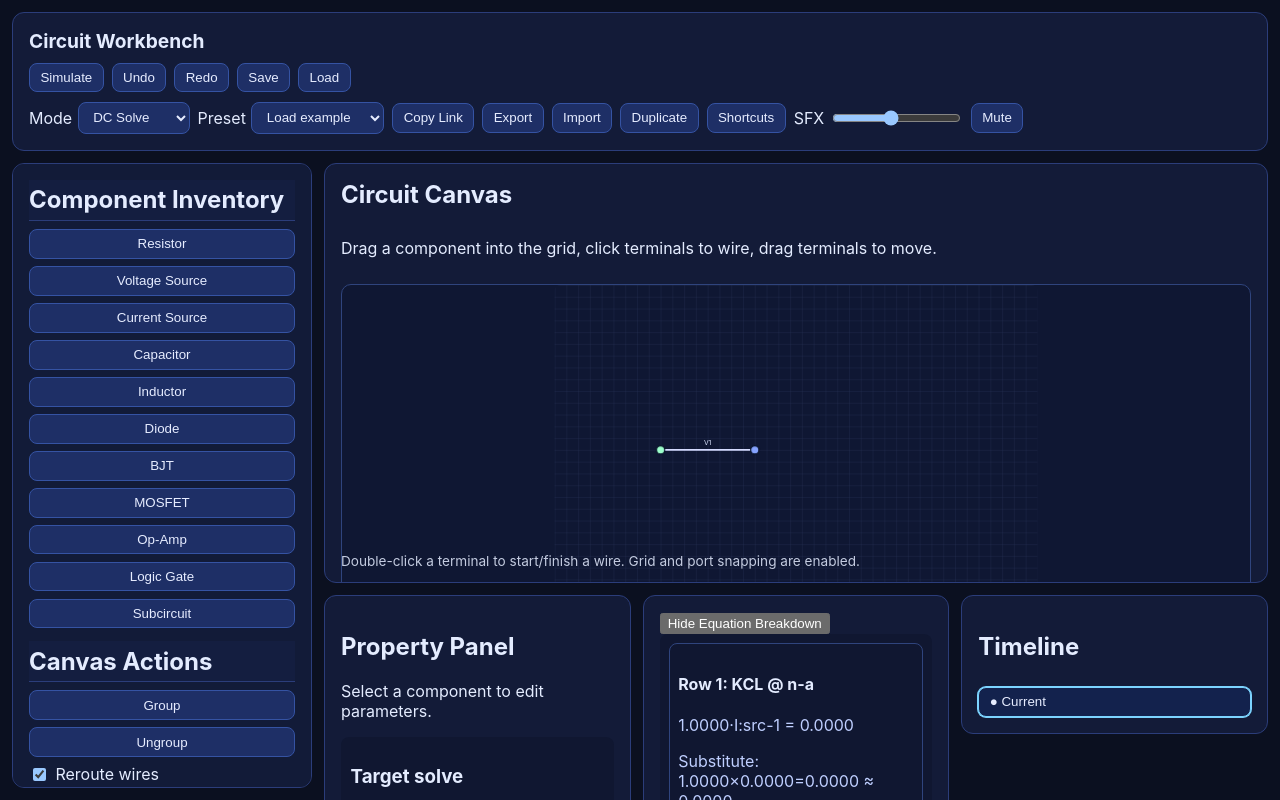
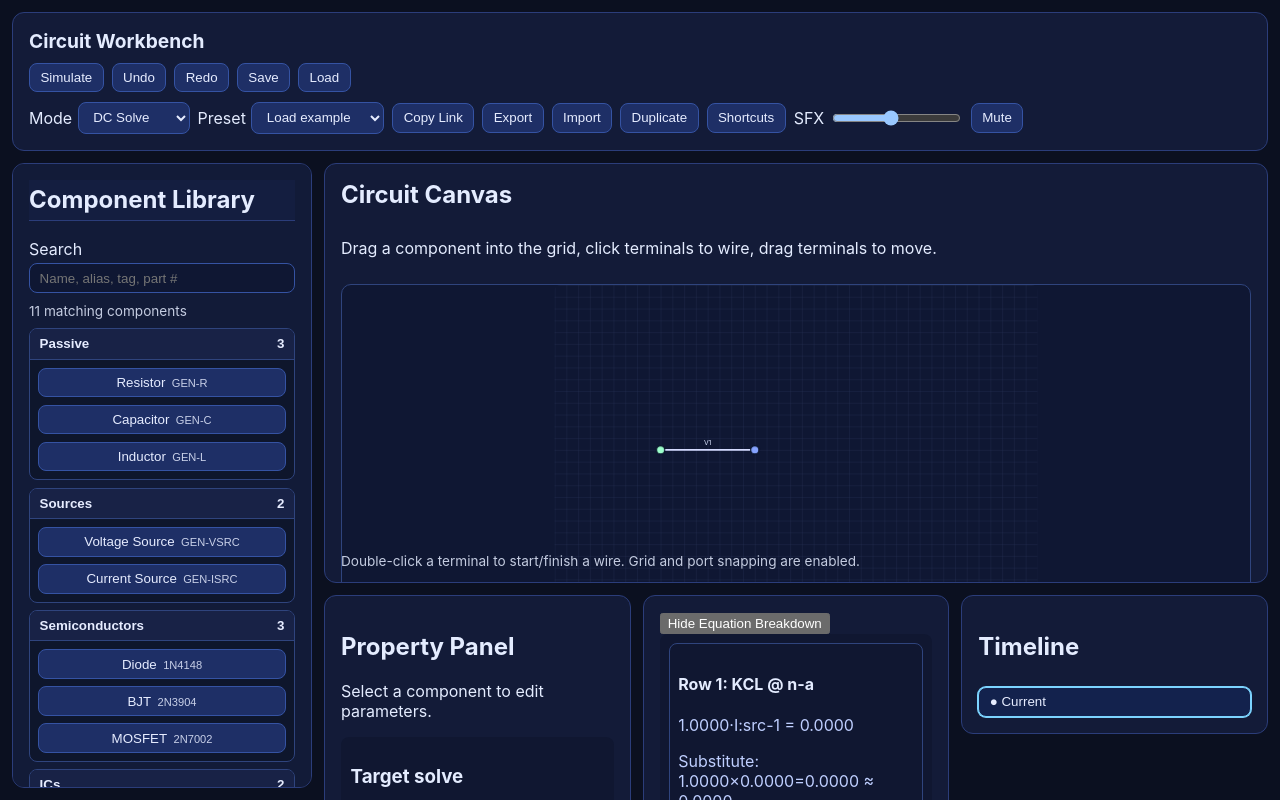
Before and after one commit to TheRealBasic/improved-succotash, a React (Vite) app: page / in a window 1280 px wide. Built offline with nearby package versions, Linux system fonts and the light colour scheme.

Commit message:
Add grouped component library sidebar with search and persistence

```diff
--- /dev/null
+++ b/src/components/ComponentLibrarySidebar.tsx
@@ -0,0 +1,119 @@
+import { useEffect, useMemo, useState } from 'react';
+import { COMPONENT_CATALOG } from './componentCatalog';
+
+type ComponentLibrarySidebarProps = {
+  shortcutLabel: (shortcutId: string) => string;
+};
+
+const STORAGE_KEY = 'circuit-workbench-component-library-state-v1';
+
+const normalize = (value: string): string => value.trim().toLowerCase();
+
+const matchesQuery = (query: string, terms: string[]): boolean => {
+  if (!query) {
+    return true;
+  }
+
+  return query
+    .split(/\s+/)
+    .filter(Boolean)
+    .every((token) => terms.some((term) => term.includes(token)));
+};
+
+export const ComponentLibrarySidebar = ({ shortcutLabel }: ComponentLibrarySidebarProps) => {
+  const [query, setQuery] = useState('');
+  const [expandedByCategory, setExpandedByCategory] = useState<Record<string, boolean>>(() =>
+    Object.fromEntries(COMPONENT_CATALOG.map((category) => [category.id, true]))
+  );
+
+  useEffect(() => {
+    const raw = window.localStorage.getItem(STORAGE_KEY);
+    if (!raw) {
+      return;
+    }
+
+    try {
+      const parsed = JSON.parse(raw) as Record<string, boolean>;
+      setExpandedByCategory((current) => ({ ...current, ...parsed }));
+    } catch {
+      // ignore malformed localStorage payload
+    }
+  }, []);
+
+  useEffect(() => {
+    window.localStorage.setItem(STORAGE_KEY, JSON.stringify(expandedByCategory));
+  }, [expandedByCategory]);
+
+  const normalizedQuery = normalize(query);
+
+  const filteredCategories = useMemo(
+    () =>
+      COMPONENT_CATALOG.map((category) => {
+        const entries = category.entries.filter((entry) =>
+          matchesQuery(normalizedQuery, [entry.label, ...entry.aliases, ...entry.tags, entry.partNumber ?? ''].map(normalize))
+        );
+        return { ...category, entries };
+      }),
+    [normalizedQuery]
+  );
+
+  const totalMatches = filteredCategories.reduce((sum, category) => sum + category.entries.length, 0);
+
+  return (
+    <div className="sidebar-section component-library">
+      <h2>Component Library</h2>
+      <label className="library-search">
+        <span>Search</span>
+        <input
+          type="search"
+          placeholder="Name, alias, tag, part #"
+          value={query}
+          onChange={(event) => setQuery(event.target.value)}
+        />
+      </label>
+      <p className="hint">{totalMatches} matching component{totalMatches === 1 ? '' : 's'}</p>
+
+      <div className="library-categories">
+        {filteredCategories.map((category) => {
+          const expanded = expandedByCategory[category.id] ?? true;
+          return (
+            <section key={category.id} className="library-category">
+              <button
+                type="button"
+                className="library-accordion-trigger"
+                onClick={() => setExpandedByCategory((current) => ({ ...current, [category.id]: !expanded }))}
+                aria-expanded={expanded}
+                aria-controls={`library-category-${category.id}`}
+              >
+                <span>{category.label}</span>
+                <span>{category.entries.length}</span>
+              </button>
+
+              {expanded && (
+                <div id={`library-category-${category.id}`} className="inventory-grid">
+                  {category.entries.length > 0 ? (
+                    category.entries.map((entry) => (
+                      <button
+                        key={entry.id}
+                        type="button"
+                        className="palette-item"
+                        draggable
+                        onDragStart={(event) => event.dataTransfer.setData('application/x-component-kind', entry.kind)}
+                        title={entry.shortcutId ? `Shortcut: ${shortcutLabel(entry.shortcutId)}` : undefined}
+                      >
+                        <span>{entry.label}</span>
+                        {entry.partNumber && <small>{entry.partNumber}</small>}
+                      </button>
+                    ))
+                  ) : (
+                    <p className="hint">No components in this category yet.</p>
+                  )}
+                </div>
+              )}
+            </section>
+          );
+        })}
+      </div>
+    </div>
+  );
+};
--- /dev/null
+++ b/src/components/componentCatalog.ts
@@ -0,0 +1,78 @@
+import type { ComponentKind } from '../engine/model';
+
+export type CatalogPlacementKind = Exclude<ComponentKind, 'wire'> | 'subcircuit';
+
+export type ComponentCatalogEntry = {
+  id: string;
+  kind: CatalogPlacementKind;
+  label: string;
+  aliases: string[];
+  tags: string[];
+  partNumber?: string;
+  shortcutId?: string;
+};
+
+export type ComponentCatalogCategory = {
+  id: string;
+  label: string;
+  entries: ComponentCatalogEntry[];
+};
+
+export const COMPONENT_CATALOG: ComponentCatalogCategory[] = [
+  {
+    id: 'passive',
+    label: 'Passive',
+    entries: [
+      { id: 'resistor', kind: 'resistor', label: 'Resistor', aliases: ['R'], tags: ['passive', 'ohmic'], partNumber: 'GEN-R', shortcutId: 'place-resistor' },
+      { id: 'capacitor', kind: 'capacitor', label: 'Capacitor', aliases: ['C'], tags: ['passive', 'energy-storage'], partNumber: 'GEN-C', shortcutId: 'place-capacitor' },
+      { id: 'inductor', kind: 'inductor', label: 'Inductor', aliases: ['L', 'Coil'], tags: ['passive', 'magnetic'], partNumber: 'GEN-L', shortcutId: 'place-inductor' }
+    ]
+  },
+  {
+    id: 'sources',
+    label: 'Sources',
+    entries: [
+      { id: 'voltage-source', kind: 'voltageSource', label: 'Voltage Source', aliases: ['VSource', 'Supply'], tags: ['source', 'dc'], partNumber: 'GEN-VSRC', shortcutId: 'place-voltage' },
+      { id: 'current-source', kind: 'currentSource', label: 'Current Source', aliases: ['ISource'], tags: ['source', 'bias'], partNumber: 'GEN-ISRC', shortcutId: 'place-current' }
+    ]
+  },
+  {
+    id: 'semiconductors',
+    label: 'Semiconductors',
+    entries: [
+      { id: 'diode', kind: 'diode', label: 'Diode', aliases: ['Rectifier'], tags: ['semiconductor', 'pn-junction'], partNumber: '1N4148', shortcutId: 'place-diode' },
+      { id: 'bjt', kind: 'bjt', label: 'BJT', aliases: ['Transistor'], tags: ['semiconductor', 'bipolar'], partNumber: '2N3904', shortcutId: 'place-bjt' },
+      { id: 'mosfet', kind: 'mosfet', label: 'MOSFET', aliases: ['FET'], tags: ['semiconductor', 'switch'], partNumber: '2N7002', shortcutId: 'place-mosfet' }
+    ]
+  },
+  {
+    id: 'ics',
+    label: 'ICs',
+    entries: [
+      { id: 'op-amp', kind: 'opAmp', label: 'Op-Amp', aliases: ['Operational Amplifier'], tags: ['ic', 'analog'], partNumber: 'LM358', shortcutId: 'place-opamp' },
+      { id: 'logic-gate', kind: 'logicGate', label: 'Logic Gate', aliases: ['Gate'], tags: ['ic', 'digital'], partNumber: '74HC00', shortcutId: 'place-logic' }
+    ]
+  },
+  {
+    id: 'relays',
+    label: 'Relays',
+    entries: []
+  },
+  {
+    id: 'sensors',
+    label: 'Sensors',
+    entries: []
+  },
+  {
+    id: 'power',
+    label: 'Power',
+    entries: []
+  },
+  {
+    id: 'specialty',
+    label: 'Specialty',
+    entries: [
+      { id: 'subcircuit', kind: 'subcircuit', label: 'Subcircuit', aliases: ['Macro'], tags: ['hierarchy', 'module'], partNumber: 'SUBCKT', shortcutId: 'place-subcircuit' }
+    ]
+  }
+];
--- a/src/main.tsx
+++ b/src/main.tsx
@@ -3,6 +3,7 @@ import { createRoot } from 'react-dom/client';
 import { CircuitCanvas, type CanvasComponent } from './components/CircuitCanvas';
 import { EquationBreakdownPanel } from './components/EquationBreakdownPanel';
 import { PropertyPanel } from './components/PropertyPanel';
+import { ComponentLibrarySidebar } from './components/ComponentLibrarySidebar';
 import { SHORTCUTS, isTextInputLike, shortcutLabel } from './components/shortcuts';
 import {
   getSfxSettings,
@@ -718,35 +719,7 @@ const App = () => {
 
       <section className="workspace">
         <aside className={`inventory-sidebar panel ${sidebarOpen ? 'is-open' : ''}`}>
-          <div className="sidebar-section">
-            <h2>Component Inventory</h2>
-            <div className="inventory-grid">
-              {[
-                { kind: 'resistor', label: 'Resistor', shortcutId: 'place-resistor' },
-                { kind: 'voltageSource', label: 'Voltage Source', shortcutId: 'place-voltage' },
-                { kind: 'currentSource', label: 'Current Source', shortcutId: 'place-current' },
-                { kind: 'capacitor', label: 'Capacitor', shortcutId: 'place-capacitor' },
-                { kind: 'inductor', label: 'Inductor', shortcutId: 'place-inductor' },
-                { kind: 'diode', label: 'Diode', shortcutId: 'place-diode' },
-                { kind: 'bjt', label: 'BJT', shortcutId: 'place-bjt' },
-                { kind: 'mosfet', label: 'MOSFET', shortcutId: 'place-mosfet' },
-                { kind: 'opAmp', label: 'Op-Amp', shortcutId: 'place-opamp' },
-                { kind: 'logicGate', label: 'Logic Gate', shortcutId: 'place-logic' },
-                { kind: 'subcircuit', label: 'Subcircuit', shortcutId: 'place-subcircuit' }
-              ].map((entry) => (
-                <button
-                  key={entry.kind}
-                  type="button"
-                  className="palette-item"
-                  draggable
-                  onDragStart={(event) => event.dataTransfer.setData('application/x-component-kind', entry.kind)}
-                  title={`Shortcut: ${shortcutLabel(entry.shortcutId)}`}
-                >
-                  {entry.label}
-                </button>
-              ))}
-            </div>
-          </div>
+          <ComponentLibrarySidebar shortcutLabel={shortcutLabel} />
 
           <div className="sidebar-section">
             <h2>Canvas Actions</h2>
--- a/src/styles/theme.css
+++ b/src/styles/theme.css
@@ -286,3 +286,55 @@ body {
     min-height: 0;
   }
 }
+
+.component-library {
+  display: grid;
+  gap: 0.6rem;
+}
+
+.library-search {
+  display: grid;
+  gap: 0.3rem;
+}
+
+.library-search input {
+  border: 1px solid #3553a3;
+  border-radius: 8px;
+  background: #0f1733;
+  color: #e6ecff;
+  padding: 0.4rem 0.6rem;
+}
+
+.library-categories {
+  display: grid;
+  gap: 0.45rem;
+}
+
+.library-category {
+  border: 1px solid #2f447d;
+  border-radius: 8px;
+  background: rgba(11, 16, 32, 0.45);
+  overflow: hidden;
+}
+
+.library-accordion-trigger {
+  width: 100%;
+  display: flex;
+  justify-content: space-between;
+  align-items: center;
+  border: 0;
+  border-bottom: 1px solid #2f447d;
+  background: rgba(26, 37, 76, 0.85);
+  color: #e6ecff;
+  padding: 0.45rem 0.6rem;
+  font-weight: 600;
+}
+
+.library-category .inventory-grid {
+  padding: 0.5rem;
+}
+
+.palette-item small {
+  opacity: 0.85;
+  margin-left: 0.4rem;
+}
```
Also changed, not shown: 1 other file (tests, documents, lock files or other folders).
